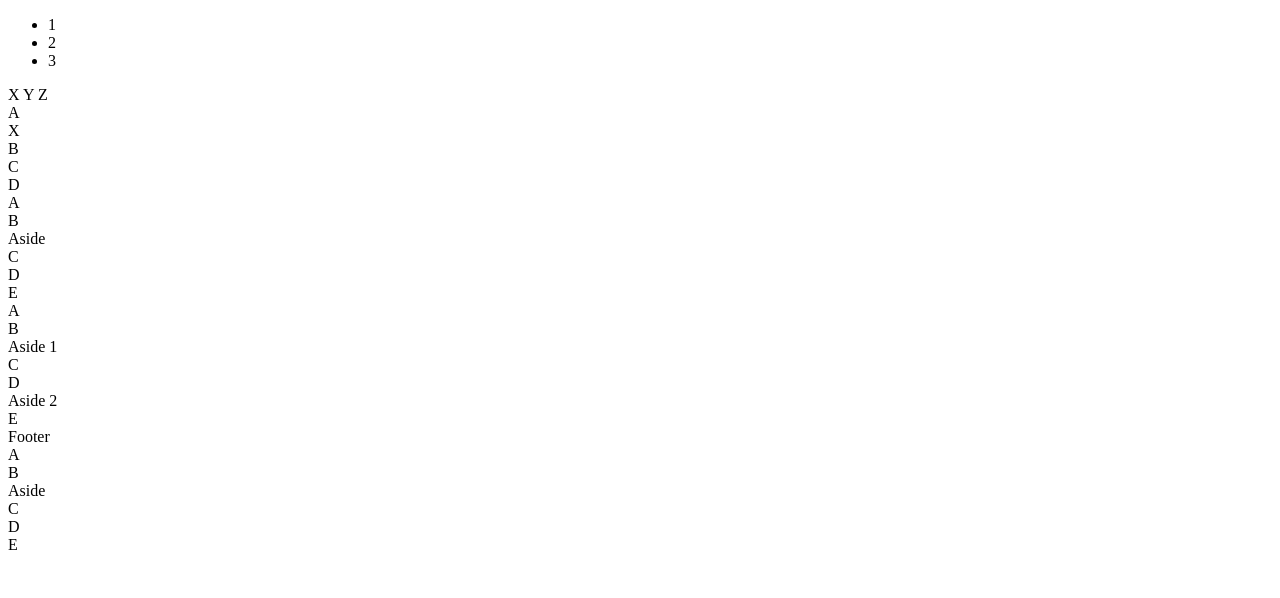
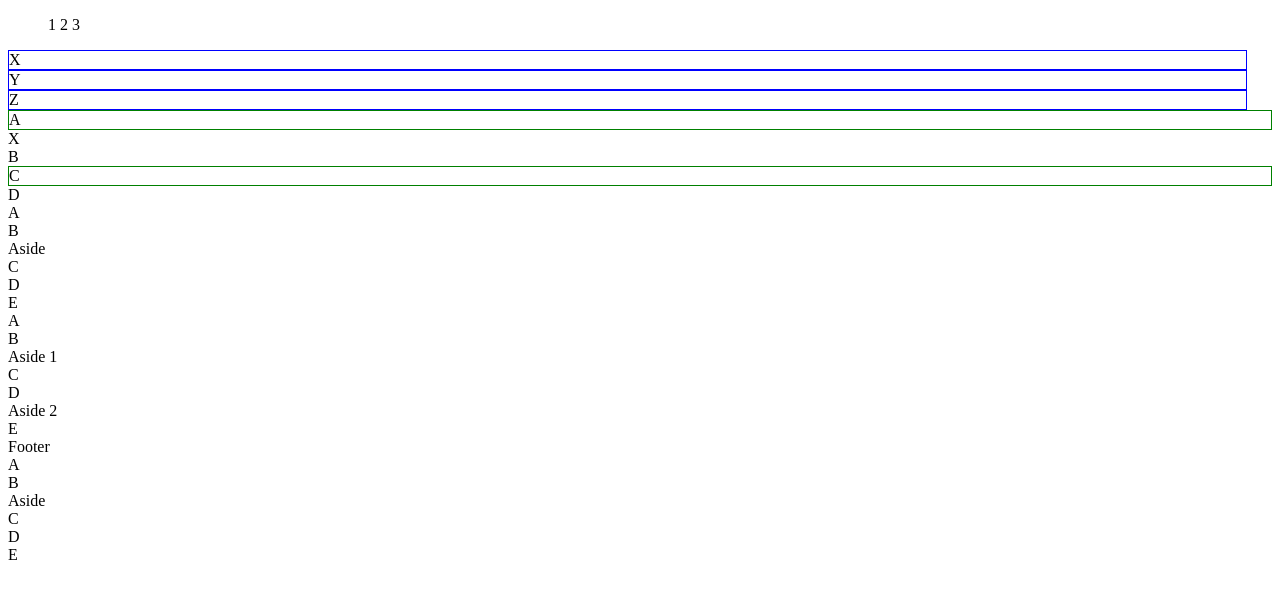
Before and after one commit to sward42/pseudo-class, a plain HTML site: page index.html in a window 1280 px wide. Drawn offline with Linux system fonts and the light colour scheme.

Commit message:
pseudo complete

```diff
--- a/index.html
+++ b/index.html
@@ -1,7 +1,8 @@
 <!DOCTYPE html>
 <html>
 <head>
-	<title></title>
+	<title>Pseudo Class</title>
+	<link rel="stylesheet" type="text/css" href="pseudo.css">
 </head>
 <body>
 
--- a/pseudo.css
+++ b/pseudo.css
@@ -0,0 +1,14 @@
+ul li {
+	display: inline-block;
+	list-style-type: none;
+}
+
+.inline {
+	display: block;
+	border: 1px solid blue;
+	margin-right: 25px;
+}
+
+.n-child section:nth-of-type(2n + 1) {
+	border: 1px solid green;
+}
```
